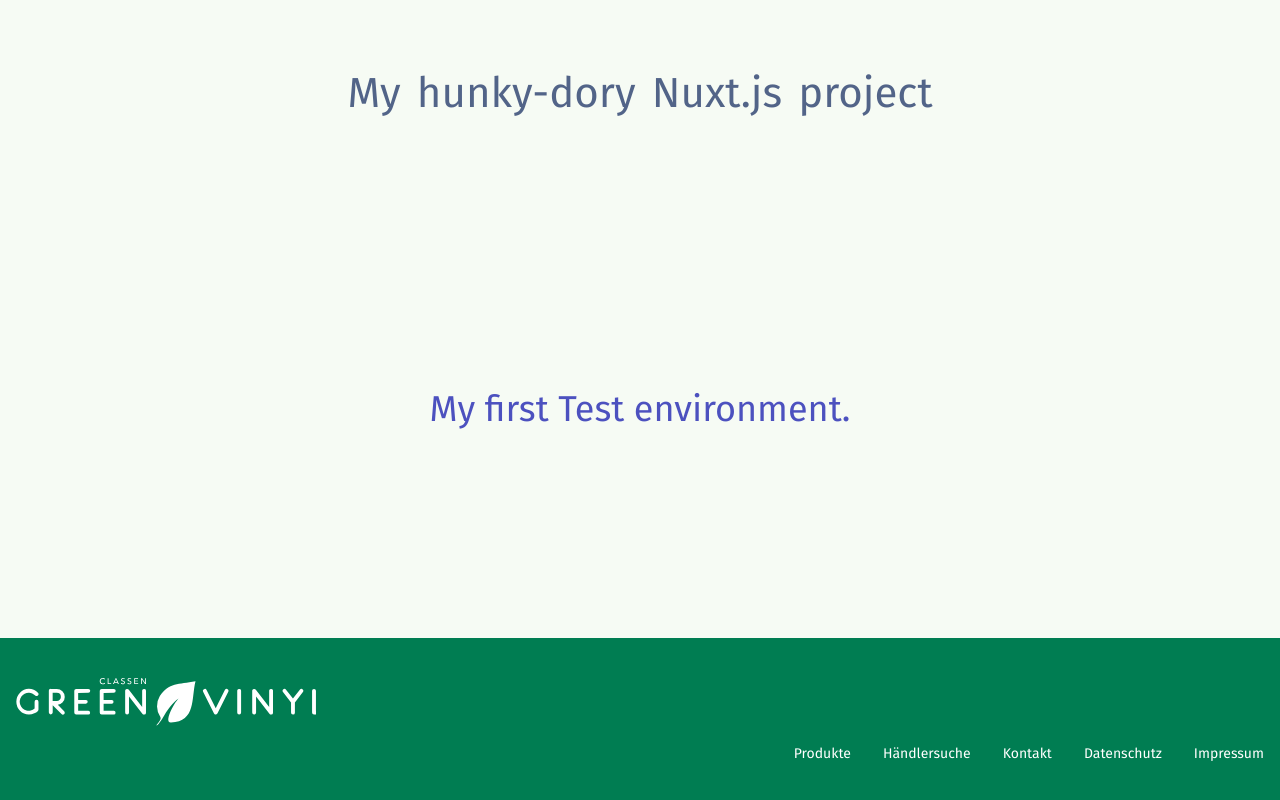
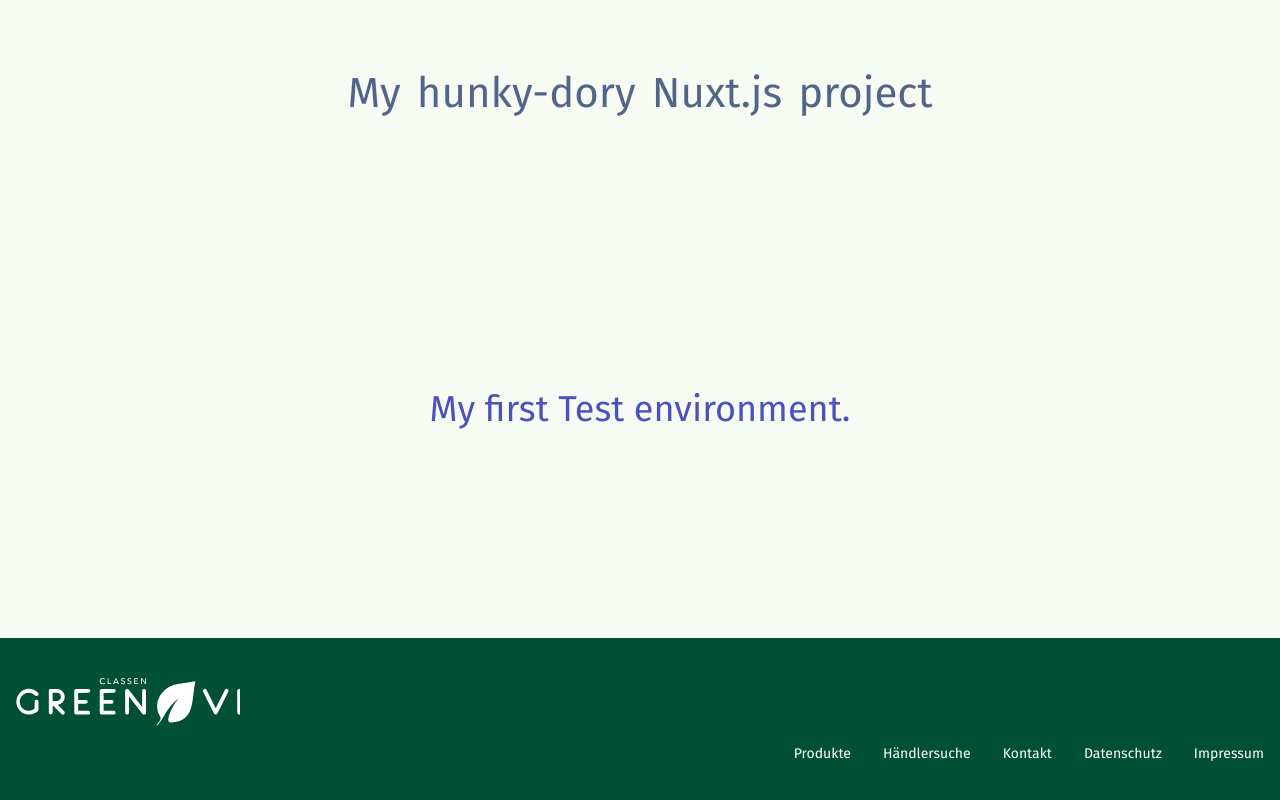
Before and after one commit to mheob/greenvinyl-vue, a Nuxt app in the folder frontend/: page / in a window 1280 px wide. Shown: the part 440-1240 px from the top of the page. Built offline with nearby package versions, Linux system fonts and the light colour scheme.

Commit message:
Set the width of the brand logo with a prop inside the logo component

```diff
--- a/frontend/components/Footer/TheFooter.vue
+++ b/frontend/components/Footer/TheFooter.vue
@@ -1,9 +1,7 @@
 <template>
-  <footer class="py-10 text-sm text-white bg-green-500">
+  <footer class="py-10 text-sm text-white bg-green-900">
     <div class="container flex flex-col items-center justify-between lg:flex-row">
-      <div class="w-56">
-        <BrandLogo />
-      </div>
+      <a href="/"><BrandLogo width-class="w-56"/></a>
       <TheFooterNavigation />
     </div>
   </footer>
--- a/frontend/components/Header/TheHeader.vue
+++ b/frontend/components/Header/TheHeader.vue
@@ -1,7 +1,7 @@
 <template>
   <header class="w-full py-5 bg-white shadow-sm lg:fixed lg:h-20">
     <div class="container flex flex-col items-center justify-between lg:flex-row">
-      <a class="w-64" href="/"><BrandLogo use-brand-color/></a>
+      <a href="/"><BrandLogo use-brand-color width-class="w-64"/></a>
       <TheHeaderNavigation />
       <TheHeaderCarts />
     </div>
--- a/frontend/components/Icons/BrandLogo.vue
+++ b/frontend/components/Icons/BrandLogo.vue
@@ -1,7 +1,7 @@
 <template>
   <svg
     class="fill-current"
-    :class="{ 'text-green-500': useBrandColor }"
+    :class="[{ 'text-green-500': useBrandColor }, widthClass]"
     xmlns="http://www.w3.org/2000/svg"
     viewbox="0 0 311.9 47.56"
   >
@@ -84,6 +84,10 @@ export default {
     useBrandColor: {
       type: Boolean,
       default: false
+    },
+    widthClass: {
+      type: String,
+      default: "w-auto"
     }
   }
 }
```
